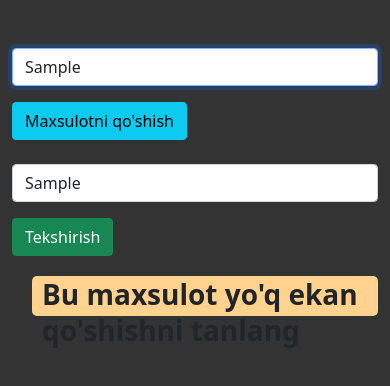
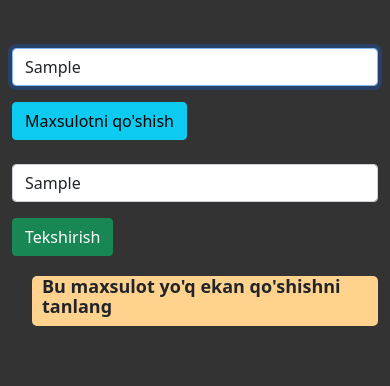
Before and after one commit to Abdulshakur11/Bozorlik-ro-yhati, a plain HTML site: page index.html in a window 390 px wide. Both pictures are taken after typing "Sample" into the empty fields and a click on the button "Tekshirish". Drawn offline with Linux system fonts and the light colour scheme.

Commit message:
Initial commit

```diff
--- a/css/main.css
+++ b/css/main.css
@@ -56,3 +56,26 @@ body {
   border-radius: 5px;
   background-color: rgb(241, 114, 114);
 }
+
+@media only screen and (max-width: 1000px) {
+  .result-true-false {
+    height: 25px;
+    font-size: 18px;
+    line-height: 20px;
+  }
+}
+
+@media only screen and (max-width: 576px) {
+  .result-wrapper {
+    display: flex;
+    flex-direction: column;
+  }
+
+
+}
+
+@media only screen and (max-width: 400px) {
+  .result-true-false {
+    height: 50px;
+  }
+}
```
